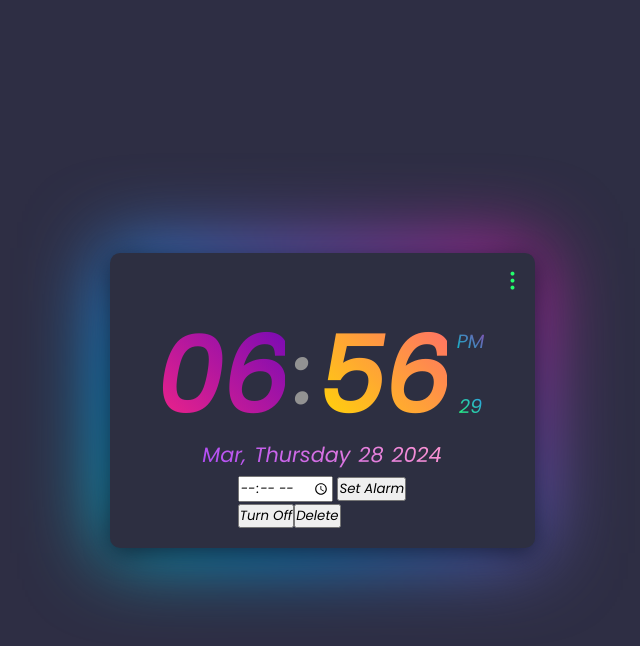
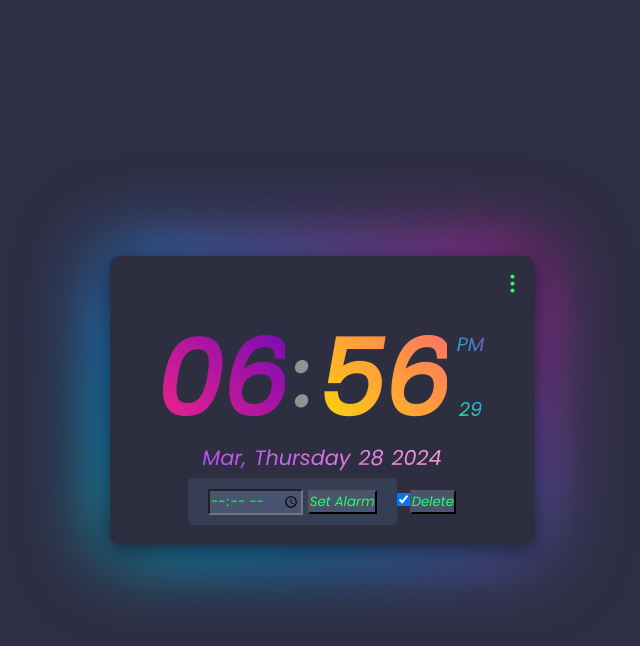
Before and after one commit to KumarG23/alarm-clock, a plain HTML site: page alarm-clock/index.html in a window 1280 px wide. Both pictures are taken after a click on the button "Set Alarm". Shown: the whole page, without its empty margins (318-958 px from the left). Drawn offline with nearby package versions, Linux system fonts and the light colour scheme.

Commit message:
adding comments working on toggle

```diff
--- a/alarm-clock/main.js
+++ b/alarm-clock/main.js
@@ -1,11 +1,15 @@
-// switch clock
+// Select the clock format switch button
 const formatSwitchBtn = document.querySelector(".format-switch-btn");
 
+// Add event listener to toggle clock format
 formatSwitchBtn.addEventListener("click", () => {
+  // Toggle active class for styling
   formatSwitchBtn.classList.toggle("active");
 
+  // Get the current clock format from data attribute
   let formatValue = formatSwitchBtn.getAttribute("data-format");
 
+  // Toggle between 12-hour and 24-hour format
   if (formatValue === "12") {
     formatSwitchBtn.setAttribute("data-format", "24");
   } else {
@@ -13,62 +17,59 @@ formatSwitchBtn.addEventListener("click", () => {
   }
 });
 
+// Function to update the clock display
 function clock() {
-  let today = new Date();
+  // Get current date and time
+  let today = new Date(); // creates new date object according to system clock
+  let hours = today.getHours(); // retrieves hour from today date object
+  let minutes = today.getMinutes(); // retrieves minutes from today object
+  let seconds = today.getSeconds(); // retrieves seconds from today object
+  let period = "AM"; // initialize period variable
 
-  let hours = today.getHours();
-  let minutes = today.getMinutes();
-  let seconds = today.getSeconds();
-  let period = "AM";
-
-  // set time period AM/PM
+  // Set time period to AM or PM
   if (hours >= 12) {
     period = "PM";
   }
 
-  // set 12 hour clock
+  // Get the clock format from the switch button
   let formatValue = formatSwitchBtn.getAttribute("data-format");
 
-  if (formatValue === '12') {
-    hours = hours > 12 ? hours % 12 : hours;
+  // Convert hours to 12-hour format if required
+  if (formatValue === '12') { // checks if formatValue is === to 12
+    hours = hours > 12 ? hours % 12 : hours; // If the current hour is greater than 12 (i.e., in the afternoon or evening),
+    // adjust the hour to be within the 1-12 range by taking the remainder of
+    // the current hour divided by 12(staying in 12 hour format). Otherwise, keep the hour unchanged.
   }
 
-  // add 0 to hours/minutes/seconds less than 10
-  if (hours < 10) {
-    hours = "0" + hours;
-  }
+  // Add leading zeros to hours, minutes, and seconds if necessary
+  hours = hours < 10 ? "0" + hours : hours;
+  minutes = minutes < 10 ? "0" + minutes : minutes;
+  seconds = seconds < 10 ? "0" + seconds : seconds;
 
-  if (minutes < 10) {
-    minutes = "0" + minutes;
-  }
-
-  if (seconds < 10) {
-    seconds = "0" + seconds;
-  }
-
+  // Update the clock display
   document.querySelector(".hours").innerHTML = hours;
   document.querySelector(".minutes").innerHTML = minutes;
   document.querySelector(".seconds").innerHTML = seconds;
   document.querySelector(".period").innerHTML = period;
 }
 
+// Call the clock function every second to update the display
 let updateClock = setInterval(clock, 1000);
 
-// get the date JS
+// Get the current date
+let today = new Date(); // creates new date object representing system clock
+const dayNumber = today.getDate(); // retrieves day of the month from date object
+const year = today.getFullYear(); // retrieves year from date object
+const dayName = today.toLocaleString("default", { weekday: "long" }); // retrieves day of the week from date oject, formats to full day name
+const monthName = today.toLocaleString("default", { month: "short" }); // retrieves month from date object, formats to short version
 
-let today = new Date();
-const dayNumber = today.getDate();
-const year = today.getFullYear();
-const dayName = today.toLocaleString("default", { weekday: "long" });
-const monthName = today.toLocaleString("default", { month: "short" });
-
+// Update the date display
 document.querySelector(".month-name").innerHTML = monthName;
 document.querySelector(".day-name").innerHTML = dayName;
 document.querySelector(".year").innerHTML = year;
 document.querySelector(".day-number").innerHTML = dayNumber;
 
-// dot menu toggle
-
+// Toggle dot menu
 const dotMenuBtn = document.querySelector(".dot-menu-btn");
 const dotMenu = document.querySelector(".dot-menu");
 
@@ -76,7 +77,7 @@ dotMenuBtn.addEventListener("click", () => {
   dotMenu.classList.toggle("active");
 });
 
-// Get the reference to the alarm list, alarm time input, and alarm sound elements
+// Get references to alarm-related elements
 const alarmList = document.getElementById("alarmList");
 const alarmTimeInput = document.getElementById("alarmTime");
 const alarmSound = document.getElementById("alarmSound");
@@ -88,10 +89,21 @@ let alarms = [];
 function setAlarm() {
     const time = alarmTimeInput.value;
 
-    // Splitting the time string to get hours and minutes
+    // Splitting the time string to get hours and minutes. ex. "9:30" hours=09 minutes=30 allowing you to work w/ them separately.
     const [hoursStr, minutesStr] = time.split(":");
-    const hours = parseInt(hoursStr, 10);
+    let hours = parseInt(hoursStr, 10);
     const minutes = parseInt(minutesStr, 10);
+
+    // Adjust hours for 12-hour format if necessary
+    const formatValue = formatSwitchBtn.getAttribute("data-format"); // retrieves 'data-format' from html
+    if (formatValue === '12') { // checks if format is set to 12 hour
+        const period = alarmTimeInput.value.slice(-2).toUpperCase(); //extracts last 2 characters to identify am/pm and converts touppercase
+        if (period === 'PM' && hours < 12) { // if pm add 12 to hours for 24 format
+            hours += 12;
+        } else if (period === 'AM' && hours === 12) { // if am and 12 sets hours to 0 for 24 format (midnight)
+            hours = 0;
+        }
+    }
 
     // Creating a new Date object with the current date and the specified alarm time
     const now = new Date();
@@ -108,10 +120,10 @@ function setAlarm() {
 
     // Creating an alarm object with time, active status, unique id, and timeout id
     const alarm = {
-      time: time,
-      active: true,
-      id: new Date().getTime(),
-      timeoutId: null,
+      time: time, // stores time for alarm to trigger
+      active: true, // represents alarm is active. default true.
+      id: new Date().getTime(), // gives alarm unique identifier. finds milliseconds since 1/1/1970
+      timeoutId: null, // store timeout id for alarm. default null
       alarmTime: alarmTime, // Store the alarm time for reference
     };
 
@@ -129,11 +141,11 @@ function setAlarm() {
 }
 
 // Function to toggle an alarm
-function toggleAlarm(id) {
-    const alarm = alarms.find((alarm) => alarm.id === id);
-    alarm.active = !alarm.active;
+function toggleAlarm(id) { // toggle alarm w/ id parameter
+  const alarm = alarms.find((alarm) => alarm.id === id); // find method to find alarm in array with specified id
+  alarm.active = !alarm.active; // changes boolean between true and not(!) true.
 
-    clearTimeout(alarm.timeoutId);
+  clearTimeout(alarm.timeoutId); // cancels the alarm.timeoutId
 
   if (alarm.active) {
     const now = new Date();
@@ -145,8 +157,8 @@ function toggleAlarm(id) {
       renderAlarms();
     }, timeUntilAlarm);
   } else {
-      // Update the text content of the toggle button to "Turn On"
-      const toggleButton = document.querySelector(`.toggle-button`);
+    // Update the text content of the toggle button
+    const toggleButton = document.querySelector(`#toggle-${id}`);
     toggleButton.textContent = "Turn On";
     renderAlarms();
   }
@@ -154,25 +166,25 @@ function toggleAlarm(id) {
 
 // Function to delete an alarm
 function deleteAlarm(id) {
-    // Find the index of the alarm by its ID
+  // Find index of the alarm by its ID
   const index = alarms.findIndex((alarm) => alarm.id === id);
 
   // If alarm is found
   if (index !== -1) {
-      // Clear the timeout associated with the alarm
+    // Clear timeout associated with the alarm
     clearTimeout(alarms[index].timeoutId);
 
-      // Remove the alarm from the alarms array
+    // Remove alarm from alarms array
     alarms.splice(index, 1);
 
-      // Render the updated list of alarms
+    // Render updated list of alarms
     renderAlarms();
   }
 }
 
 // Function to render the list of alarms
 function renderAlarms() {
-  // Clear the existing list of alarms
+  // Clear existing list of alarms
   alarmList.innerHTML = "";
 
   // Loop through each alarm object and create corresponding HTML elements
@@ -183,16 +195,23 @@ function renderAlarms() {
     const timeElement = document.createElement("span");
     timeElement.classList.add("time");
     timeElement.textContent = alarm.time;
-    alarmItem.appendChild(timeElement);
+    alarmItem.appendChild(timeElement); //append as a child to actions element
 
     const actionsElement = document.createElement("div");
     actionsElement.classList.add("actions");
 
-    const toggleButton = document.createElement("button");
-    toggleButton.textContent = alarm.active ? "Turn Off" : "Turn On";
-    toggleButton.classList.add("toggle-button"); // Ensure this line adds the class "toggle-button"
-    toggleButton.addEventListener("click", () => toggleAlarm(alarm.id));
+    const toggleButton = document.createElement("label"); // Create label for toggle button
+    toggleButton.classList.add("toggle-button"); // Add class for styling
+    toggleButton.setAttribute('for', `toggle-${alarm.id}`); // Set for attribute to link with input
     actionsElement.appendChild(toggleButton);
+
+    // Create input element for toggle
+    const toggleInput = document.createElement("input");
+    toggleInput.type = "checkbox";
+    toggleInput.checked = alarm.active;
+    toggleInput.id = `toggle-${alarm.id}`; // Set id for input
+    toggleInput.addEventListener("change", () => toggleAlarm(alarm.id));
+    actionsElement.appendChild(toggleInput);
 
     const deleteButton = document.createElement("button");
     deleteButton.textContent = "Delete";
--- a/alarm-clock/style.css
+++ b/alarm-clock/style.css
@@ -222,3 +222,31 @@ body {
     box-shadow: 0 5px 25px #00c4cc;
     transform: translateX(10px);
 }
+
+.alarm-form {
+    z-index: 999;
+  /*position: absolute;
+  top: 7px;
+  right: 5px; */
+  list-style: none;
+  background: #353e54;
+  padding: 10px 20px;
+  border-radius: 5px;
+  box-shadow: 0, 5, 25, rgba(0, 0, 0, 0.5);
+}
+
+#alarmTime, button {
+    background: #485470;
+    color: #24ff6d;
+}
+
+button:hover{
+    transform: translateY(-5px);
+}
+
+.container {
+    display: flex;
+    justify-content: center;
+    align-items: center;
+    flex-direction: row;
+}
```
Also changed, not shown: alarm-clock/index.html (line endings or trailing spaces), 1 other file. Lines whose indentation alone changed are shown as unchanged.
